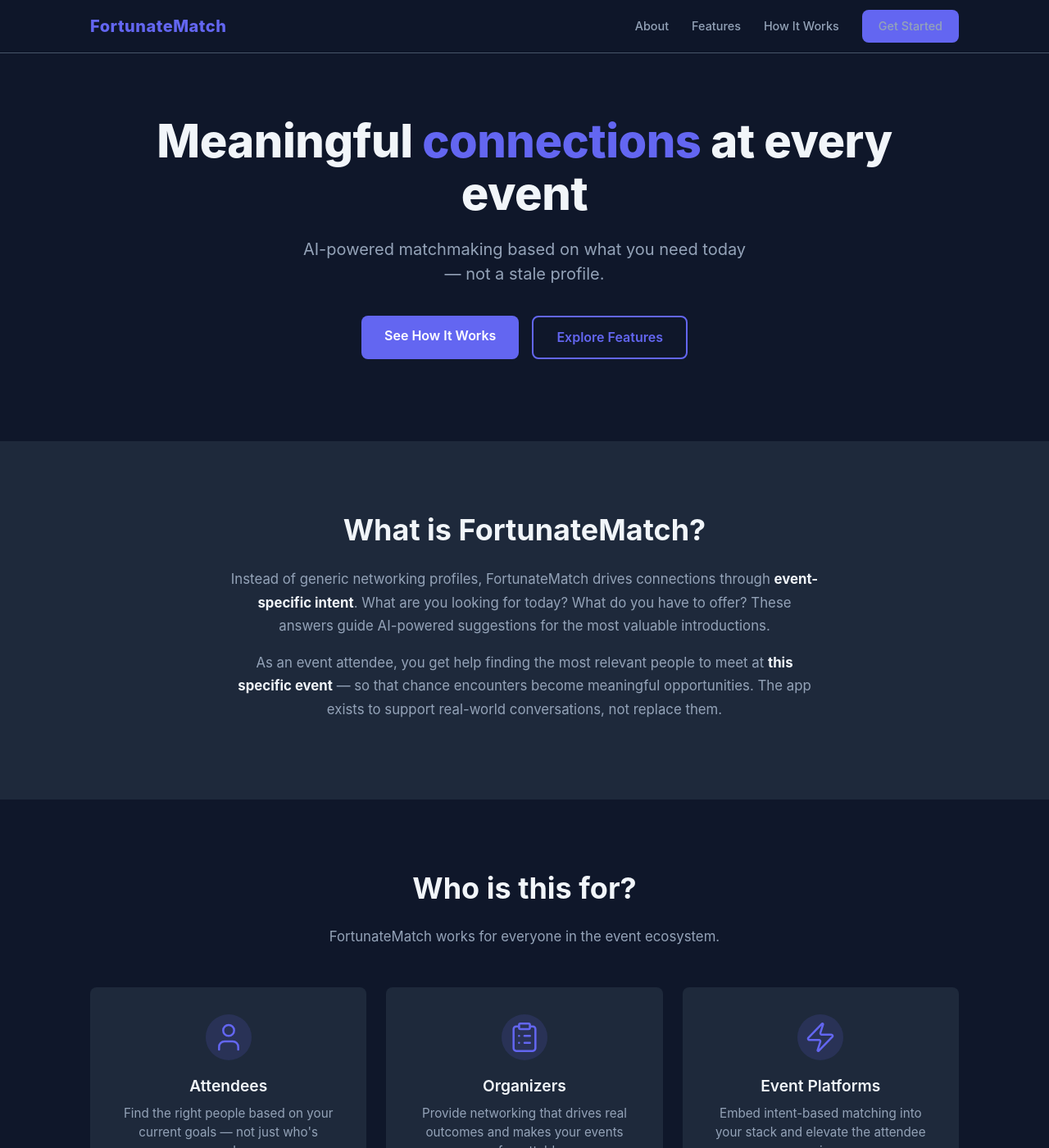
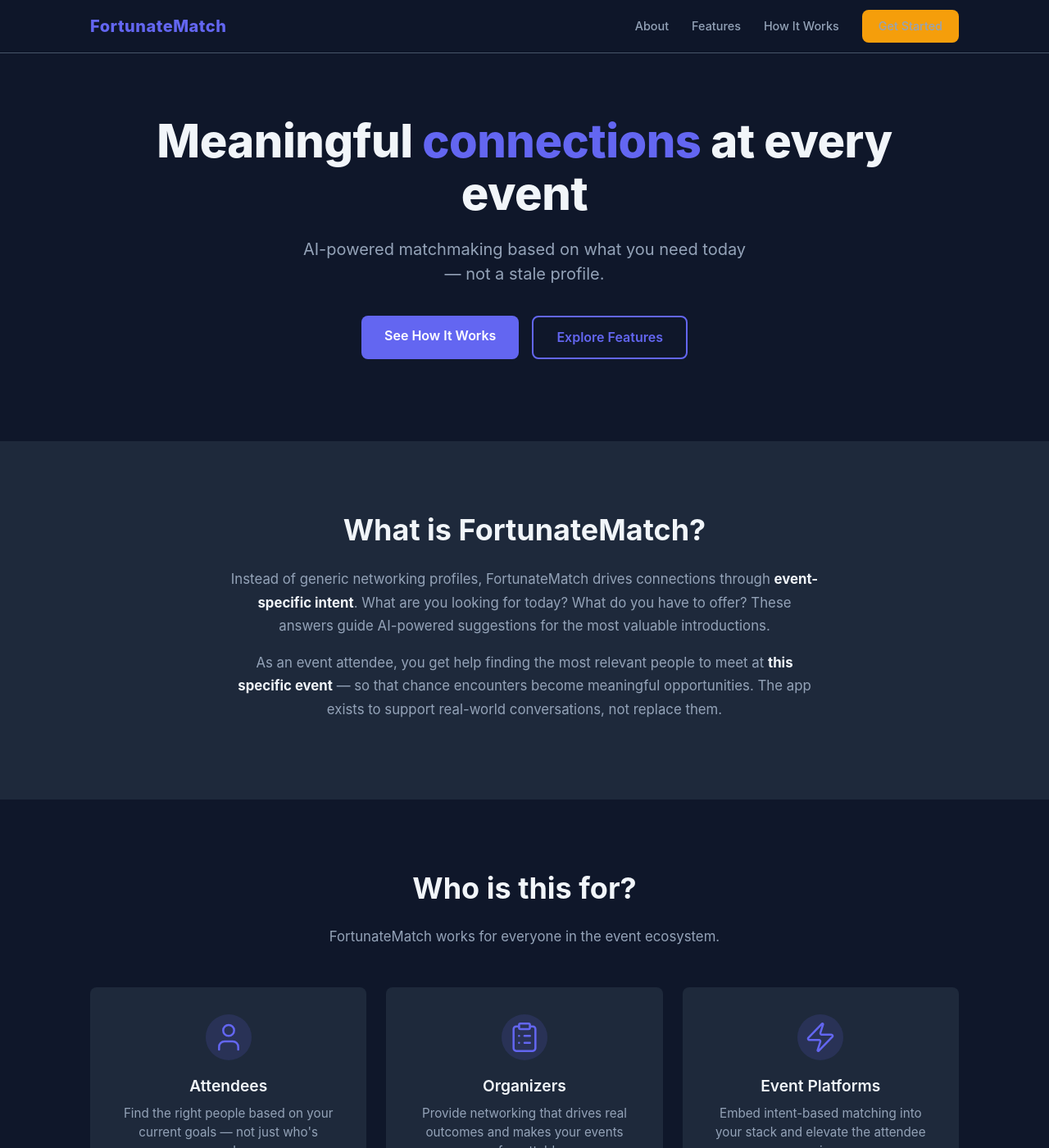
Before and after one commit to Ministry-of-Product/FortunateMatchWebsite, a Jekyll site: the page built from index.html, in a window 1280 px wide and 1400 px high. Shown: the whole window at 82% size. Built offline with Jekyll 4.4.1, drawn with Linux system fonts in a browser that asks for light colours.

Commit message:
Made the getting started stand out

```diff
--- a/_includes/nav.html
+++ b/_includes/nav.html
@@ -6,7 +6,7 @@
       <li><a href="#about">About</a></li>
       <li><a href="#features">Features</a></li>
       <li><a href="#how-it-works">How It Works</a></li>
-      <li><a href="https://app.fortunatematch.com" class="btn btn-primary" style="padding: 8px 20px; font-size: 0.9rem;">Get Started</a></li>
+      <li><a href="https://app.fortunatematch.com" class="btn btn-cta">Get Started</a></li>
     </ul>
   </div>
 </nav>
--- a/assets/css/style.css
+++ b/assets/css/style.css
@@ -89,6 +89,18 @@ img {
 
 .btn-outline:hover {
   background: var(--primary);
+  color: white;
+}
+
+.btn-cta {
+  background: var(--warning);
+  color: white;
+  padding: 8px 20px;
+  font-size: 0.9rem;
+}
+
+.btn-cta:hover {
+  background: #e08e0a;
   color: white;
 }
 
```
